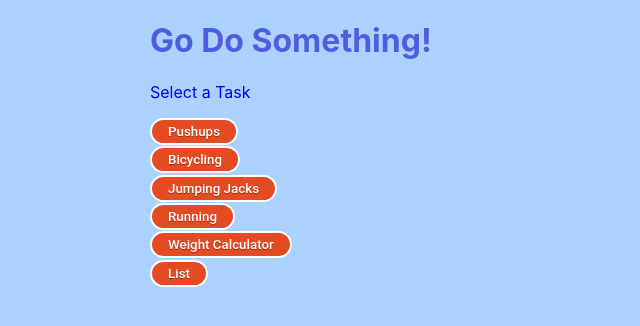
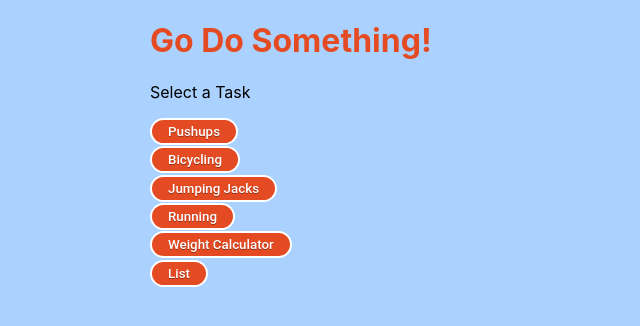
Before and after one commit to emily-foley/portfolio-1, a React (Create React App) app in the folder exercise-app/: page / in a window 1280 px wide. Shown: the top 326 px of the page, without its empty margins (0-640 px from the left). Built offline with nearby package versions, Linux system fonts and the light colour scheme.

Commit message:
March 20, 2022 4:06 PM

```diff
--- a/exercise-app/src/App.css
+++ b/exercise-app/src/App.css
@@ -43,11 +43,11 @@ html{
 }
 
 .something{
-  color:rgb(78, 93, 222);
+  color:#e54b22;
 }
 
 .select{
-  color:blue;
+  color: black;
 }
 
 
```
